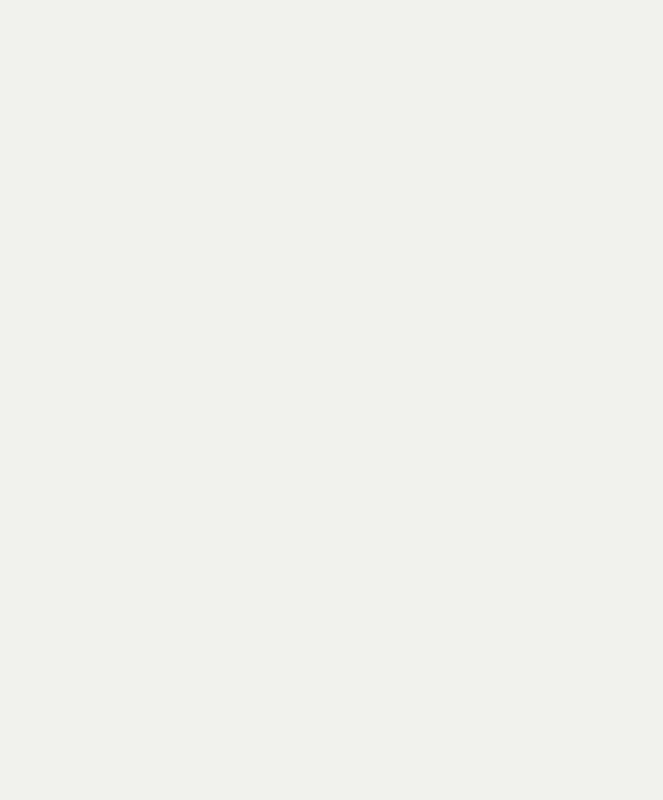
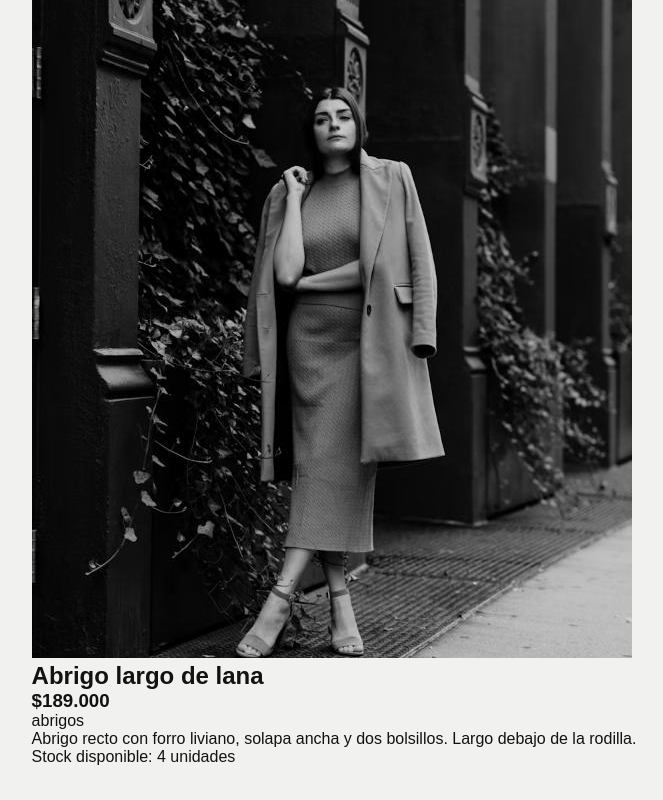
Before and after one commit to ceg1907/monocromo-ecommerce, a React (Vite) app: page / in a window 1280 px wide. Shown: the part 1452-2252 px from the top of the page, without its empty margins (306-969 px from the left). Before the commit the page ends 1395 px from the top, so only its background shows below. Built offline with nearby package versions, Linux system fonts and the light colour scheme.

Commit message:
feat: agregar ItemDetail con la información completa del producto

```diff
--- /dev/null
+++ b/src/components/ItemDetail/ItemDetail.jsx
@@ -0,0 +1,18 @@
+const ItemDetail = ({ product }) => {
+    return (
+        <article className='detail-product'>
+            <img src={product.img} alt={product.name} className='detail-img' />
+            <div className='detail-info'>
+                <h2>{product.name}</h2>
+                <h3 className='detail-price'>
+                    ${product.price.toLocaleString('es-AR')}
+                </h3>
+                <p>{product.category}</p>
+                <p>{product.description}</p>
+                <p>Stock disponible: {product.stock} unidades</p>
+            </div>
+        </article>
+    );
+};
+
+export default ItemDetail;
--- a/src/components/ItemDetailContainer/ItemDetailContainer.jsx
+++ b/src/components/ItemDetailContainer/ItemDetailContainer.jsx
@@ -1,5 +1,6 @@
 import { useEffect, useState } from 'react';
 import { getProductById } from '../../mock/asyncMock';
+import ItemDetail from '../ItemDetail/ItemDetail';
 
 const productId = '1';
 
@@ -41,7 +42,7 @@ const ItemDetailContainer = () => {
 
     return (
         <main className='box-main'>
-            <h1>{product.name}</h1>
+            <ItemDetail product={product} />
         </main>
     );
 };
```
Also changed, not shown: src/components/ItemDetail/ItemDetail.css (added).
